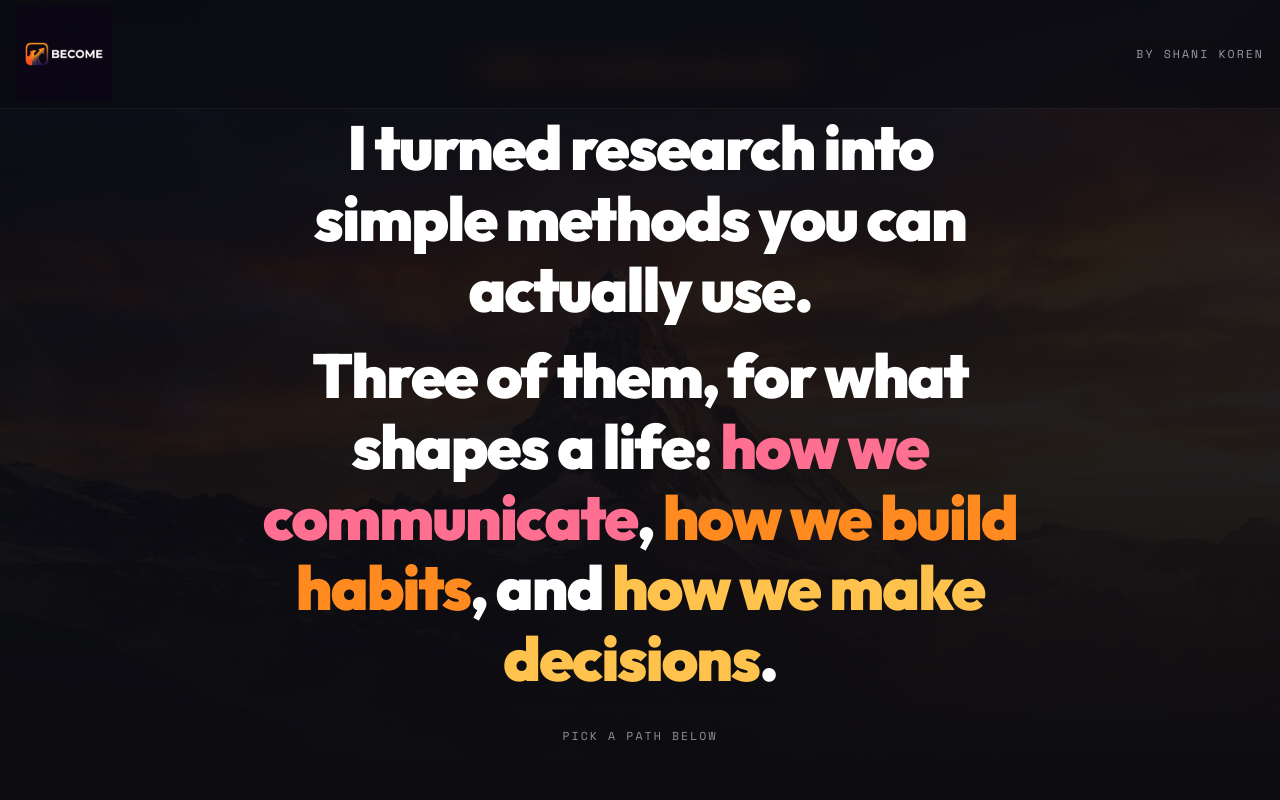
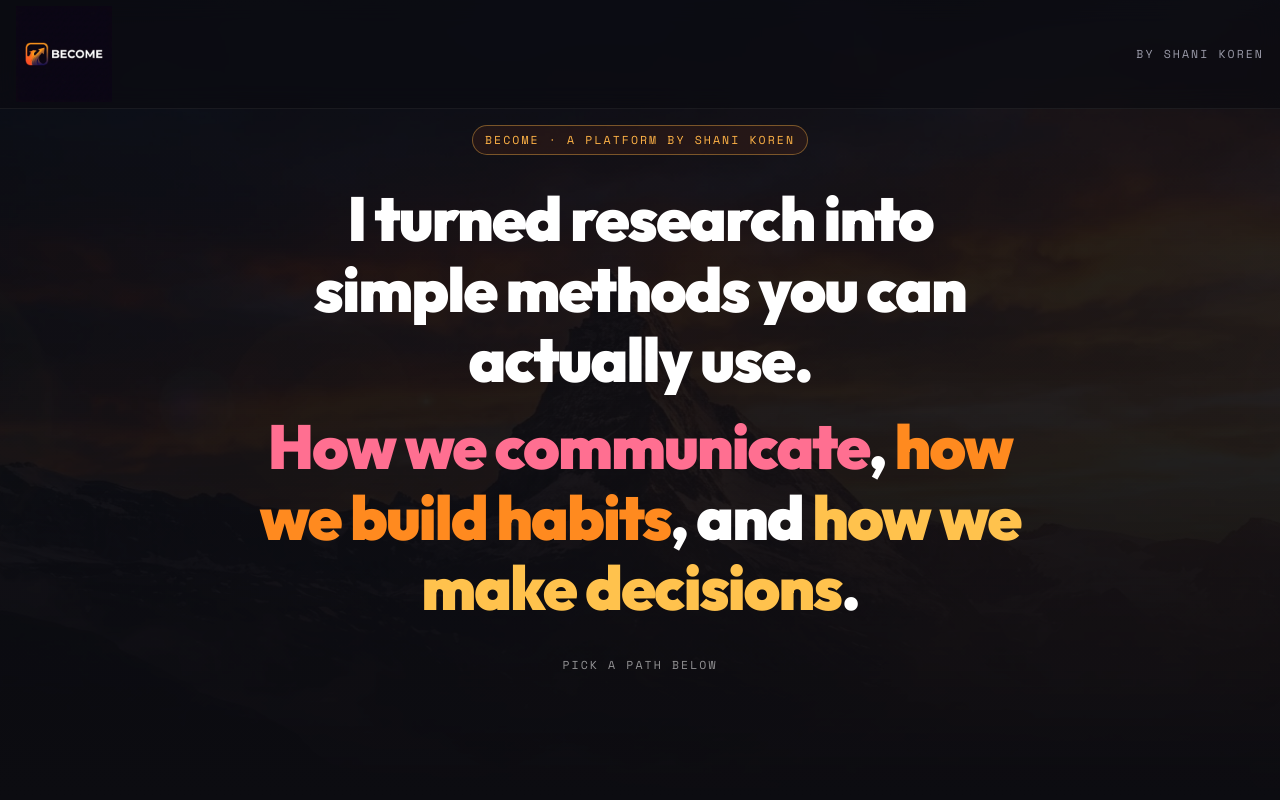
Before and after one commit to shanikoren1/Community, a Next.js app: page / in a window 1280 px wide. Shown: the top 800 px of the page. Built offline with nearby package versions, Linux system fonts and the light colour scheme.

Commit message:
copy: drop 'Three of them, for what shapes a life' from hero

```diff
--- a/components/hub/Hub.tsx
+++ b/components/hub/Hub.tsx
@@ -67,8 +67,7 @@ export default function Hub() {
           <h1 className="font-black" style={{ fontFamily: "var(--font-outfit)", fontSize: "clamp(32px, 6.4vw, 62px)", lineHeight: 1.14, letterSpacing: "-0.03em" }}>
             I turned research into simple methods you can actually use.
             <span className="block mt-4">
-              Three of them, for what shapes a life:{" "}
-              <span style={{ color: CORAL }}>how we communicate</span>,{" "}
+              <span style={{ color: CORAL }}>How we communicate</span>,{" "}
               <span style={{ color: ORANGE }}>how we build habits</span>, and{" "}
               <span style={{ color: AMBER }}>how we make decisions</span>.
             </span>
```
